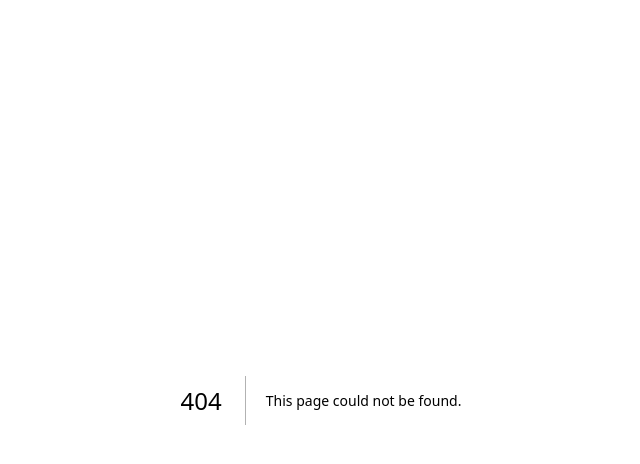
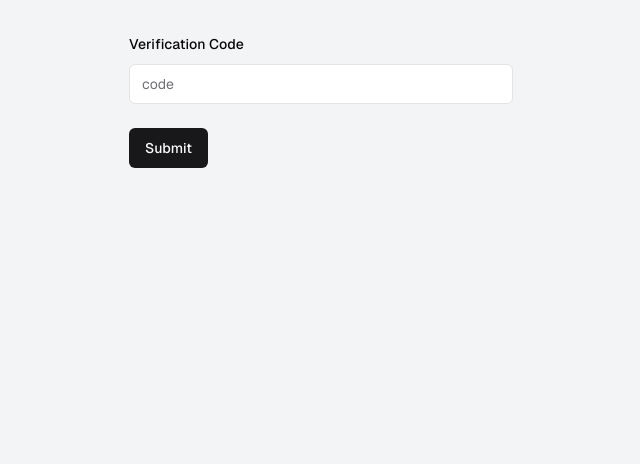
Before and after one commit to Satyam1345/mystery_message, a Next.js app: page /verify/1 in a window 1280 px wide. Before the commit this address had no page. Shown: the top 464 px of the page, without its empty margins (319-959 px from the left). Built offline with nearby package versions, Linux system fonts and the light colour scheme.

Commit message:
OTP Verification Page done

```diff
--- /dev/null
+++ b/src/app/(auth)/verify/[username]/page.tsx
@@ -0,0 +1,86 @@
+'use client'
+import { useToast } from '@/hooks/use-toast'
+import { signUpSchema } from '@/schemas/signUpSchema'
+import { verifySchema } from '@/schemas/verifySchema'
+import { zodResolver } from '@hookform/resolvers/zod'
+import * as z from 'zod'
+import {useParams, useRouter} from 'next/navigation'
+import React from 'react'
+import axios, { AxiosError } from 'axios'
+import { useForm } from 'react-hook-form'
+import { ApiResponse } from '@/types/ApiResponse'
+import { Form, FormControl, FormField, FormItem, FormLabel, FormMessage } from '@/components/ui/form'
+import { Input } from '@/components/ui/input'
+import { Button } from '@/components/ui/button'
+
+const verifyAccount = () =>{
+    const router = useRouter()
+    const params = useParams()
+    const {toast} = useToast()
+
+    const form = useForm<z.infer<typeof verifySchema>>(
+        {
+          resolver : zodResolver(verifySchema),
+        //   defaultValues : {
+        //     username : '' ,
+        //     email : '' ,
+        //     password : ''
+        //   }
+        }
+      )
+
+      const onSubmit = async(data : z.infer<typeof verifySchema>) =>{
+        try {
+            const response = await axios.post('/api/verify-code' , {
+                username: params.username,
+                code : data.code
+            })
+            console.log("PARAMS USERNAME RECIEVED IS  ----------------------------------------------------------------" , params.username)
+
+            toast({
+                title:"Success",
+                description : response.data.message
+            })
+            router.replace('sign-in')
+        } catch (error) {
+            console.log("Otp Verification Failed" , error)
+             const axiosError = error as AxiosError<ApiResponse>
+             let errorMessage = axiosError.response?.data.message
+             toast ({
+                title : "OTP Verification Failed",
+                description : errorMessage,
+                variant : "destructive"
+            })
+
+
+        }
+      }
+  return (
+    <>
+        <div className="flex justify-center itens-center min-h-screen bg-gray-100">
+            <div className="w-full max-w-md p-8">
+            <Form {...form}>
+      <form onSubmit={form.handleSubmit(onSubmit)} className="space-y-6">
+        <FormField
+          name="code"
+          control={form.control}
+          render={({ field }) => (
+            <FormItem>
+              <FormLabel>Verification Code</FormLabel>
+              <FormControl>
+                <Input placeholder="code" {...field} />
+              </FormControl>
+              <FormMessage />
+            </FormItem>
+          )}
+        />
+        <Button type="submit">Submit</Button>
+      </form>
+    </Form>
+            </div>
+        </div>
+    </>
+  )
+}
+
+export default verifyAccount
--- a/src/middleware.ts
+++ b/src/middleware.ts
@@ -33,6 +33,6 @@ export const config = {
         // '/sign-up',
         // '/',
         '/dashboard/:path*',
-        '/verify/:path*'
+        // '/verify/:path*'
     ] ,
 }
```
